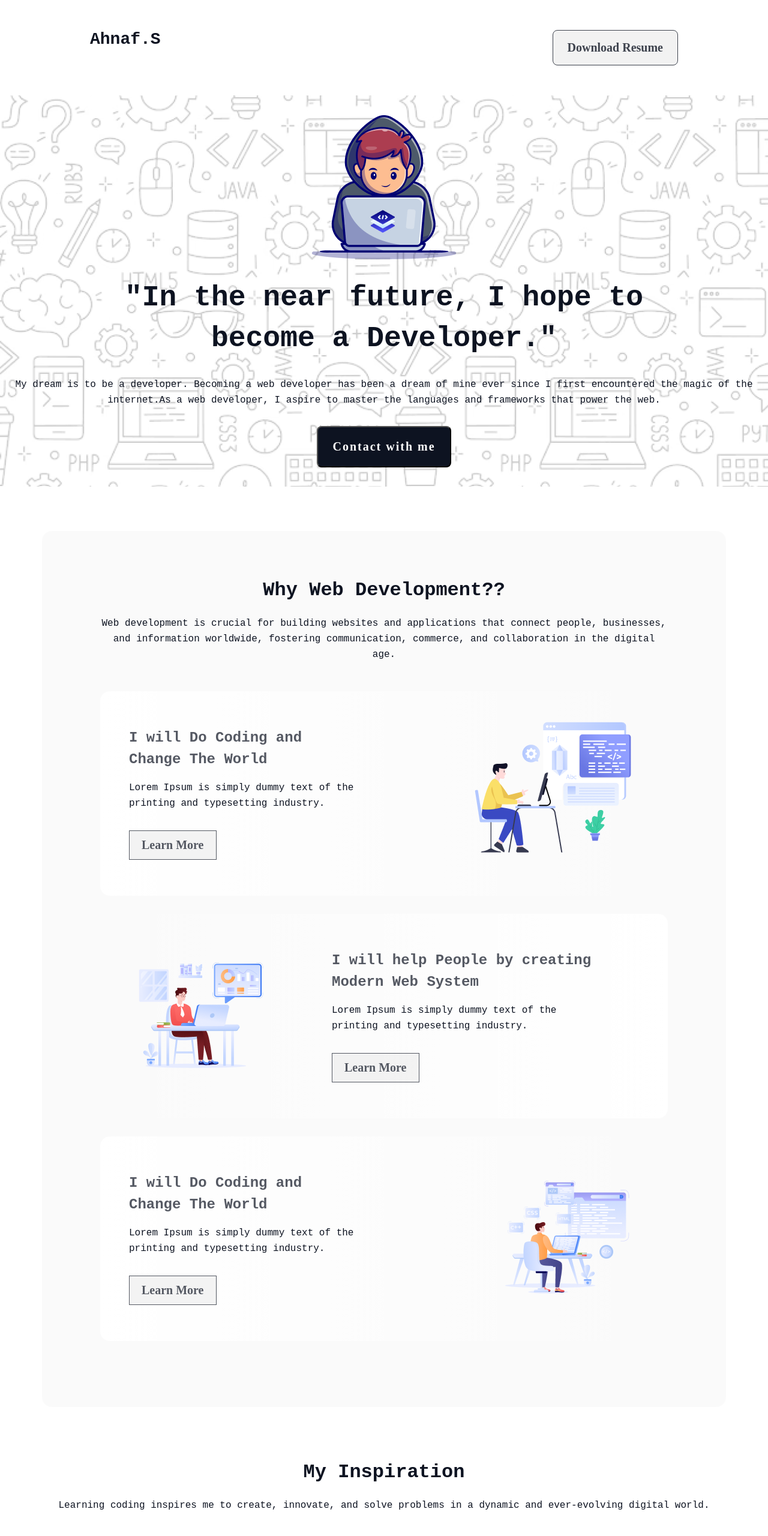
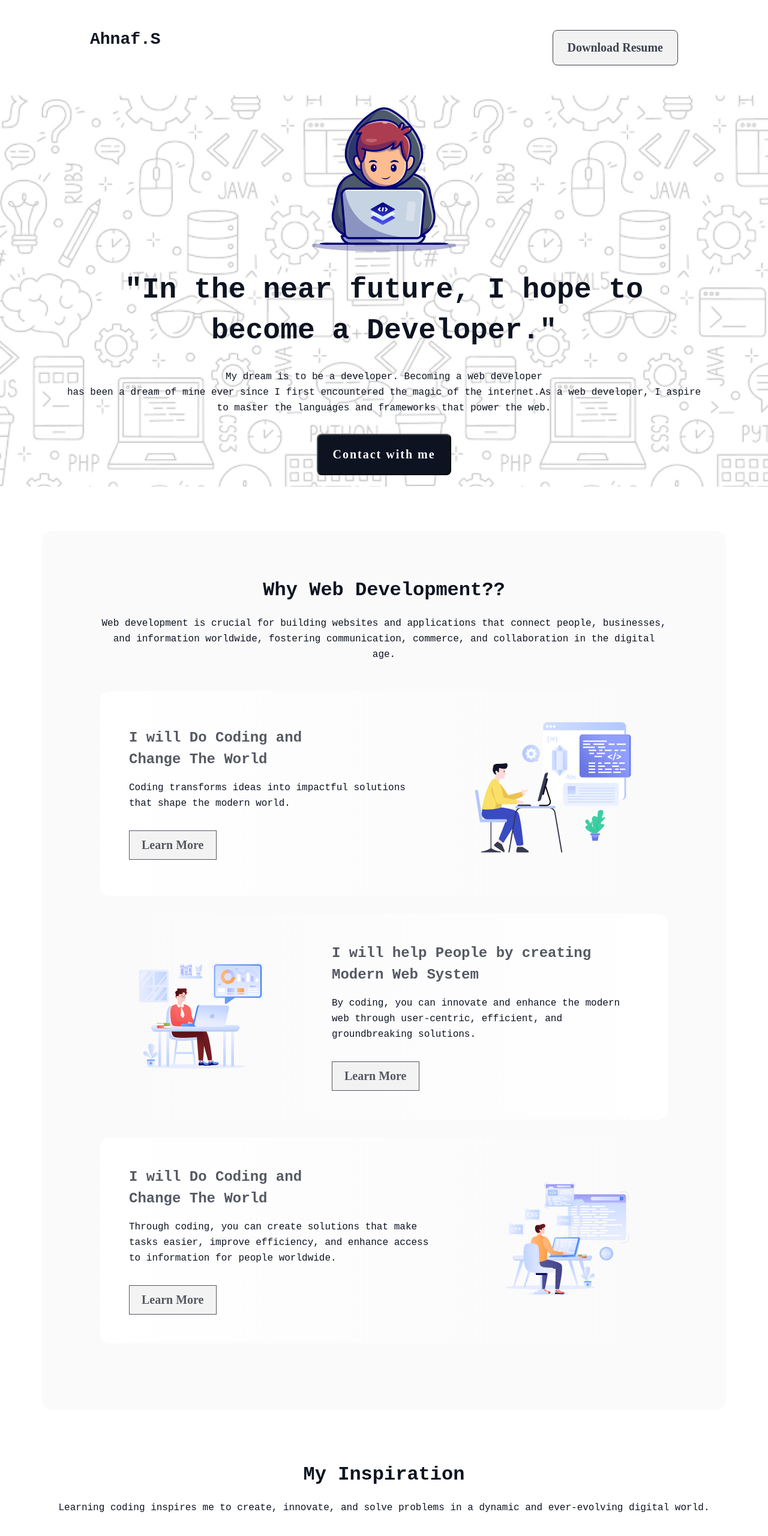
Before and after one commit to Ahnaf1111/Assignment-1, a plain HTML site: page index.html in a window 1280 px wide. Shown: the top 2560 px of the page at 60% size. Drawn offline with Linux system fonts and the light colour scheme; a web font is replaced by a local one.

Commit message:
bug issue

```diff
--- a/index.html
+++ b/index.html
@@ -4,7 +4,7 @@
     <meta charset="UTF-8">
     <meta name="viewport" content="width=device-width, initial-scale=1.0">
     <title>assignment 1 begin</title>
-    <link rel="stylesheet" href="style.css">
+    <link rel="stylesheet" href="styles/style.css">
 
 </head>
 <body>
@@ -16,7 +16,7 @@
         <div class="hero">
             <img src="/assets/Group.png" alt="banner">
             <h1>"In the near future, I hope to <br> become a Developer."</h1>
-            <p class="p-primary">My dream is to be a developer. Becoming a web developer has been a dream of mine ever since I first encountered the magic of the internet.As a web developer, I aspire to master the languages and frameworks that power the web.</p>
+            <p class="p-primary">My dream is to be a developer. Becoming a web developer <br> has been a dream of mine ever since I first encountered the magic of the internet.As a web developer, I aspire <br> to master the languages and frameworks that power the web.</p>
             <button><a href="#footer"> Contact with me</a></button>
         </div>
     </header>
@@ -28,7 +28,7 @@
                 <div class="card">
                     <div class="card-text">
                         <h4>I will Do Coding and <br> Change The World</h4>
-                        <p class="p-primary">Lorem Ipsum is simply dummy text of the <br> printing and typesetting industry.</p>
+                        <p class="p-primary">Coding transforms ideas into impactful solutions that shape the modern world.</p>
                         <button class="btn-secondary"><a href="">Learn More</a></button>
                     </div>
                     <div>
@@ -38,7 +38,7 @@
                 <div class="card card-diff">
                     <div class="card-text">
                         <h4>I will help People by creating <br> Modern Web System</h4>
-                        <p class="p-primary">Lorem Ipsum is simply dummy text of the <br> printing and typesetting industry.</p>
+                        <p class="p-primary">By coding, you can innovate and enhance the modern web through user-centric, efficient, and groundbreaking solutions.</p>
                         <button class="btn-secondary"><a href="">Learn More</a></button>
                     </div>
                     <div>
@@ -48,7 +48,7 @@
                 <div class="card">
                     <div class="card-text">
                         <h4>I will Do Coding and <br> Change The World</h4>
-                        <p class="p-primary">Lorem Ipsum is simply dummy text of the <br> printing and typesetting industry.</p>
+                        <p class="p-primary">Through coding, you can create solutions that make tasks easier, improve efficiency, and enhance access to information for people worldwide.</p>
                         <button class="btn-secondary"><a href="">Learn More</a></button>
                     </div>
                     <div>
--- a/style.css
+++ b/styles/style.css
@@ -75,7 +75,7 @@ nav>h3{
 
 /* hero section */
 .hero{
-    background-image: url(/assets/Hero-bg.png);
+    background-image: url(../assets/banner.png);
     min-height: 652px;
     display: flex;
     flex-direction: column;
@@ -207,7 +207,7 @@ background: rgba(255, 223, 0, 0.05);
 }
 /* support section style */
 .support{
-    background-image: linear-gradient(0deg, rgba(0, 0, 0, 0.20) 0%, rgba(0, 0, 0, 0.20) 100%), url(/assets/handshake.jpg);
+    background-image: linear-gradient(0deg, rgba(0, 0, 0, 0.20) 0%, rgba(0, 0, 0, 0.20) 100%), url(../assets/hand.jpg);
     background-size: cover;
     background-position: center;
     background-repeat: no-repeat;
@@ -272,6 +272,8 @@ footer{
     justify-content: space-between;
     align-items: center;
     padding: 32px 0;
+    border-radius: 16px;
+    background: rgba(13, 19, 33, 0.03);
 }
 footer>h4{
     color: #0D1321;
```
Also changed, not shown: assets/banner.png (renamed from assets/Hero-bg.png), assets/hand.jpg (renamed from assets/handshake.jpg).
